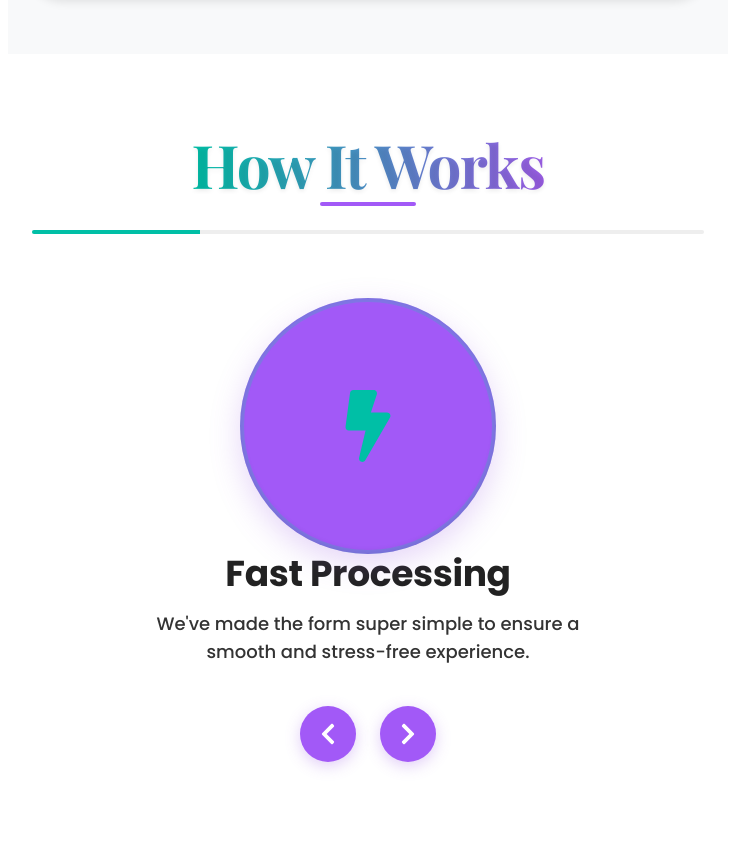
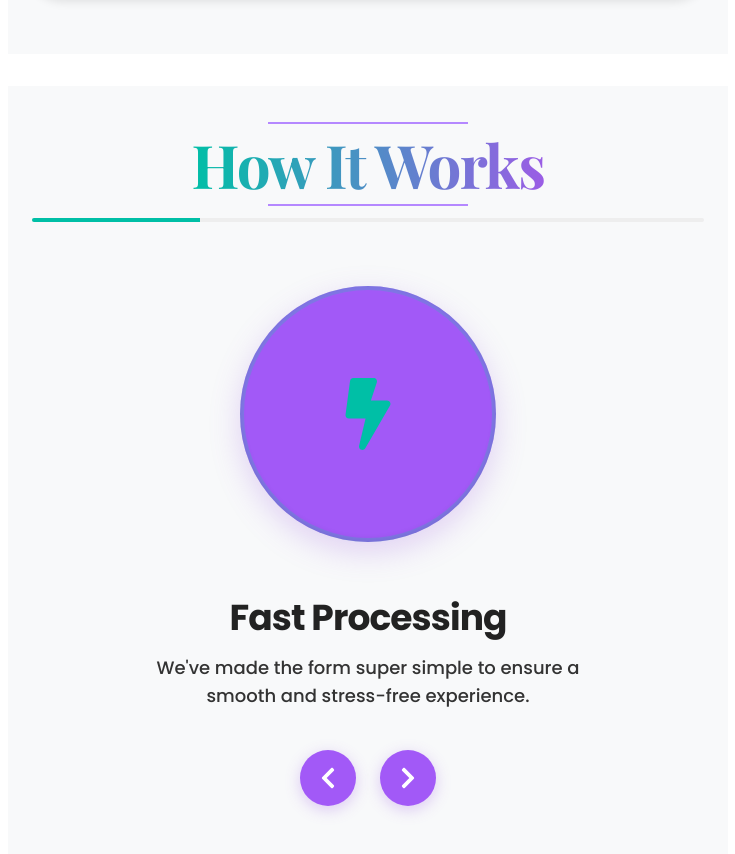
Before and after one commit to Iusif797/getvisago_final, a React (Vite) app: page / in a window 1280 px wide. Shown: the part 2959-3813 px from the top of the page, without its empty margins (272-1007 px from the left). Before the commit the page ends 3769 px from the top, so only its background shows below. Built offline with nearby package versions, Linux system fonts and the light colour scheme.

Commit message:
Исправлен блок How It Works: отступы и фон

```diff
--- a/src/components/HowItWorks/HowItWorks.jsx
+++ b/src/components/HowItWorks/HowItWorks.jsx
@@ -51,10 +51,9 @@ const HowItWorks = () => {
   }, [current]);
 
   return (
-    <section className="w-full px-6 py-12 -mt-4">
+    <section className="w-full px-6 py-12 -mt-4 bg-visa-gray-50">
       <div className="flex flex-col items-center mb-8">
         <h2 className="how-it-works-title mb-2">How It Works</h2>
-        <div className="w-24 h-1 bg-visa-purple-feature rounded-full mb-2"></div>
 
         <div className="progress-bar">
           <div
@@ -65,11 +64,11 @@ const HowItWorks = () => {
       </div>
 
       <div className="relative flex flex-col items-center">
-        <div className="how-it-works-circle">
+        <div className="how-it-works-circle mb-10">
           {steps[current].icon}
         </div>
 
-        <h3 className="how-it-works-step-title">{steps[current].title}</h3>
+        <h3 className="how-it-works-step-title mt-4">{steps[current].title}</h3>
         <p className="text-lg text-visa-gray-800 text-center max-w-md font-medium mb-8">{steps[current].description}</p>
 
         <div className="flex gap-6 mt-2">
--- a/src/index.css
+++ b/src/index.css
@@ -136,14 +136,35 @@
   }
 
   .how-it-works-title {
-    @apply text-6xl font-extrabold text-center bg-gradient-to-r from-visa-green to-visa-purple bg-clip-text text-transparent tracking-tight font-playfair;
+    @apply text-6xl font-bold text-center bg-gradient-to-r from-visa-green to-visa-purple bg-clip-text text-transparent;
     letter-spacing: -0.025em;
-    text-shadow: 0px 2px 4px rgba(0, 0, 0, 0.08);
+    position: relative;
+  }
+
+  .how-it-works-title::before,
+  .how-it-works-title::after {
+    content: '';
+    position: absolute;
+    height: 2px;
+    background: #B588FF;
+    width: 100%;
+    max-width: 200px;
+  }
+
+  .how-it-works-title::before {
+    bottom: -12px;
+    left: 50%;
+    transform: translateX(-50%);
+  }
+
+  .how-it-works-title::after {
+    top: -12px;
+    left: 50%;
+    transform: translateX(-50%);
   }
 
   .how-it-works-step-title {
-    @apply text-3xl sm:text-4xl font-bold text-visa-gray-900 mb-4 text-center tracking-tight;
-    letter-spacing: -0.01em;
+    @apply text-3xl sm:text-4xl font-bold text-visa-gray-900 mb-4 text-center;
   }
 
   .nav-button {
```
